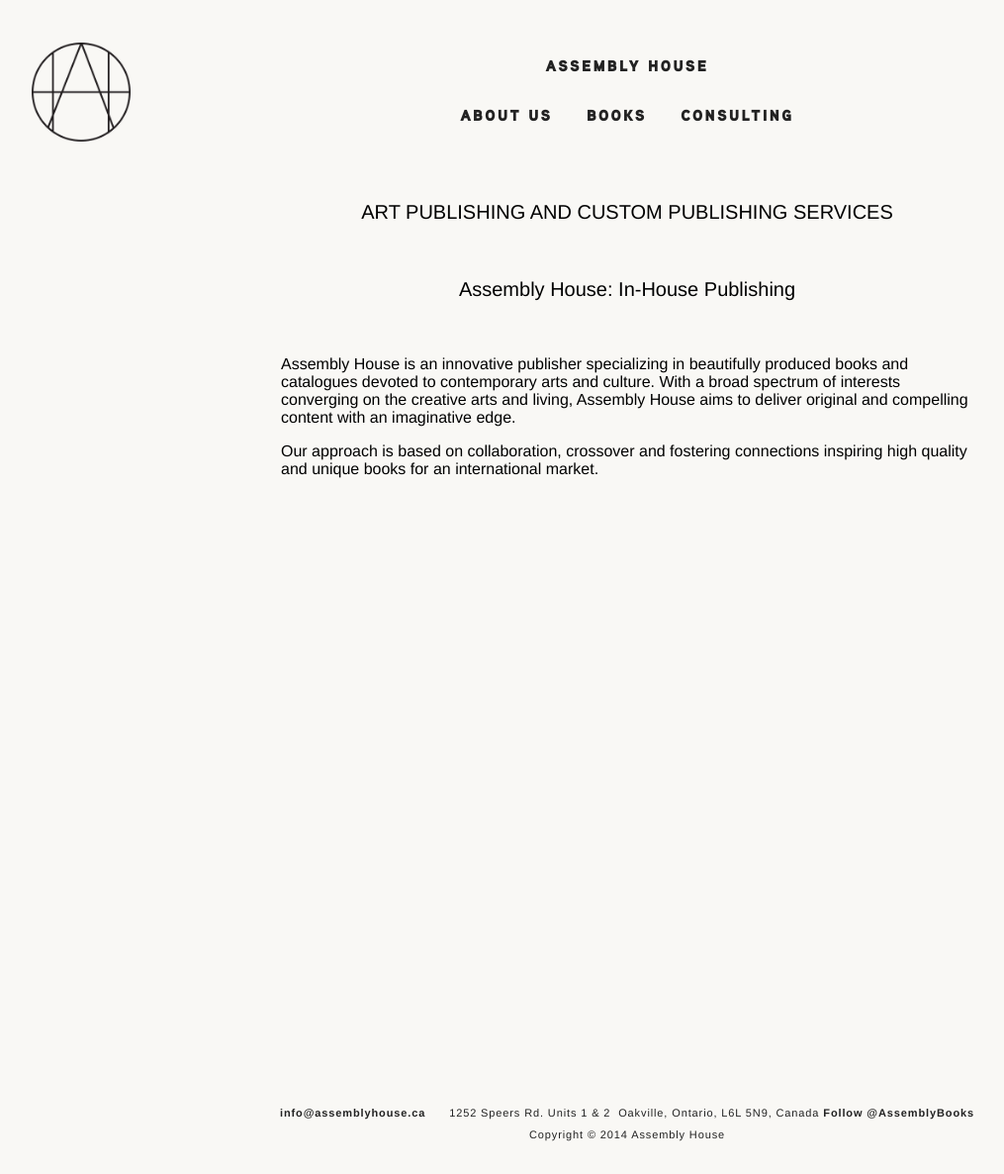
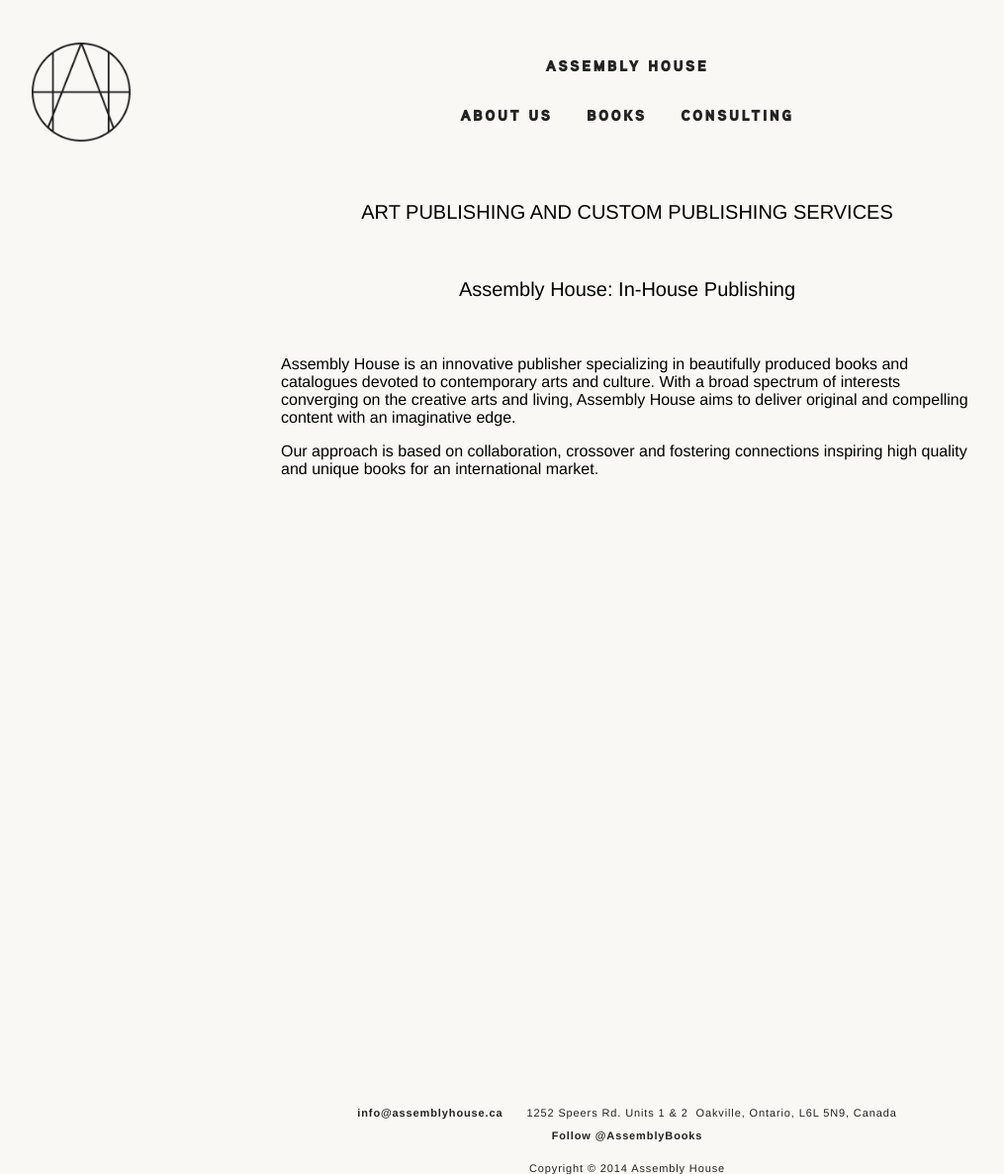
Before and after one commit to darcysaum/assembly-house, a Jekyll site: the page built from index.html, in a window 1280 px wide. Shown: the whole page at 99% size, without its empty margins (6-1021 px from the left). Built offline with Jekyll 4.4.1, drawn with Linux system fonts in a browser that asks for light colours; some web fonts are replaced; Markdown is read by kramdown in place of the engine named in the settings; comment, search, counter and statistics services are not loaded.

Commit message:
Update footer.html

```diff
--- a/_includes/footer.html
+++ b/_includes/footer.html
@@ -1,8 +1,10 @@
 <div id="footer">
   <span class="email"><a href="mailto:info@assemblyhouse.ca">info@assemblyhouse.ca</a></span>
   <span class="address">1252 Speers Rd. Units 1 &amp; 2&nbsp;&nbsp;Oakville, Ontario, L6L 5N9, Canada</span>
+  <P>
   <span class="twitter"><a href="https://twitter.com/AssemblyBooks" class="twitter-follow-button" data-show-count="false">Follow @AssemblyBooks</a>
 <script>!function(d,s,id){var js,fjs=d.getElementsByTagName(s)[0],p=/^http:/.test(d.location)?'http':'https';if(!d.getElementById(id)){js=d.createElement(s);js.id=id;js.src=p+'://platform.twitter.com/widgets.js';fjs.parentNode.insertBefore(js,fjs);}}(document, 'script', 'twitter-wjs');</script></span>
+  </P>
   <span class="copyright">Copyright &copy; 2014 Assembly House</span>
 
 </div>
```
